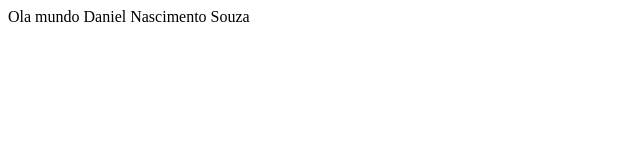
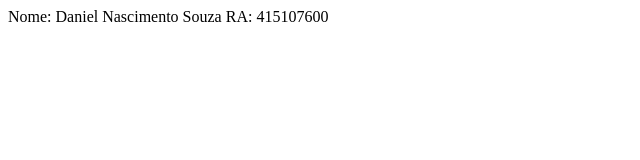
Before and after one commit to DanielNas2016/Aula2409, a plain HTML site: page index.html in a window 1280 px wide. Shown: the whole page, without its empty margins (0-640 px from the left). Drawn offline with Linux system fonts and the light colour scheme.

Commit message:
Update index.html

```diff
--- a/index.html
+++ b/index.html
@@ -5,7 +5,7 @@
 <title>Aula 24/09</title>
 </head>
 <body>
-Ola mundo
-Daniel Nascimento Souza
+Nome: Daniel Nascimento Souza
+RA:   415107600
 </body>
 </html>
```
